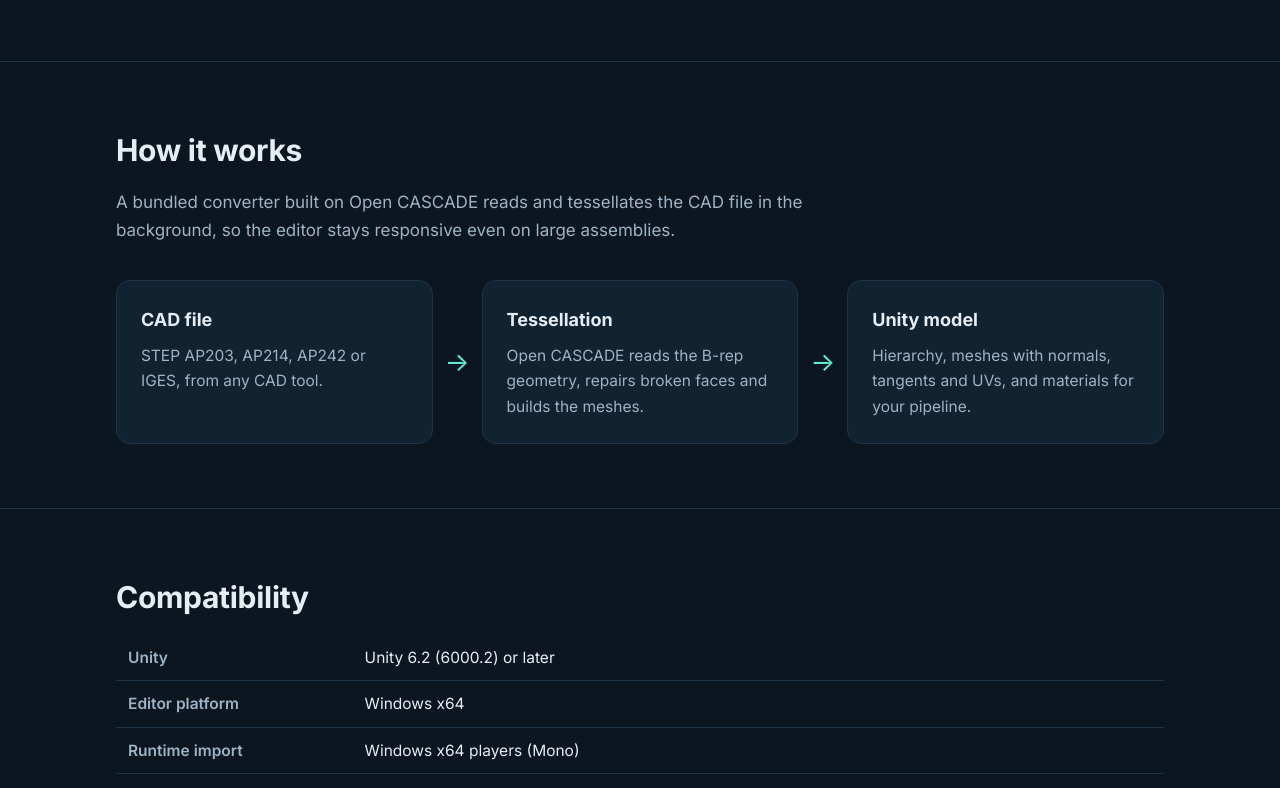
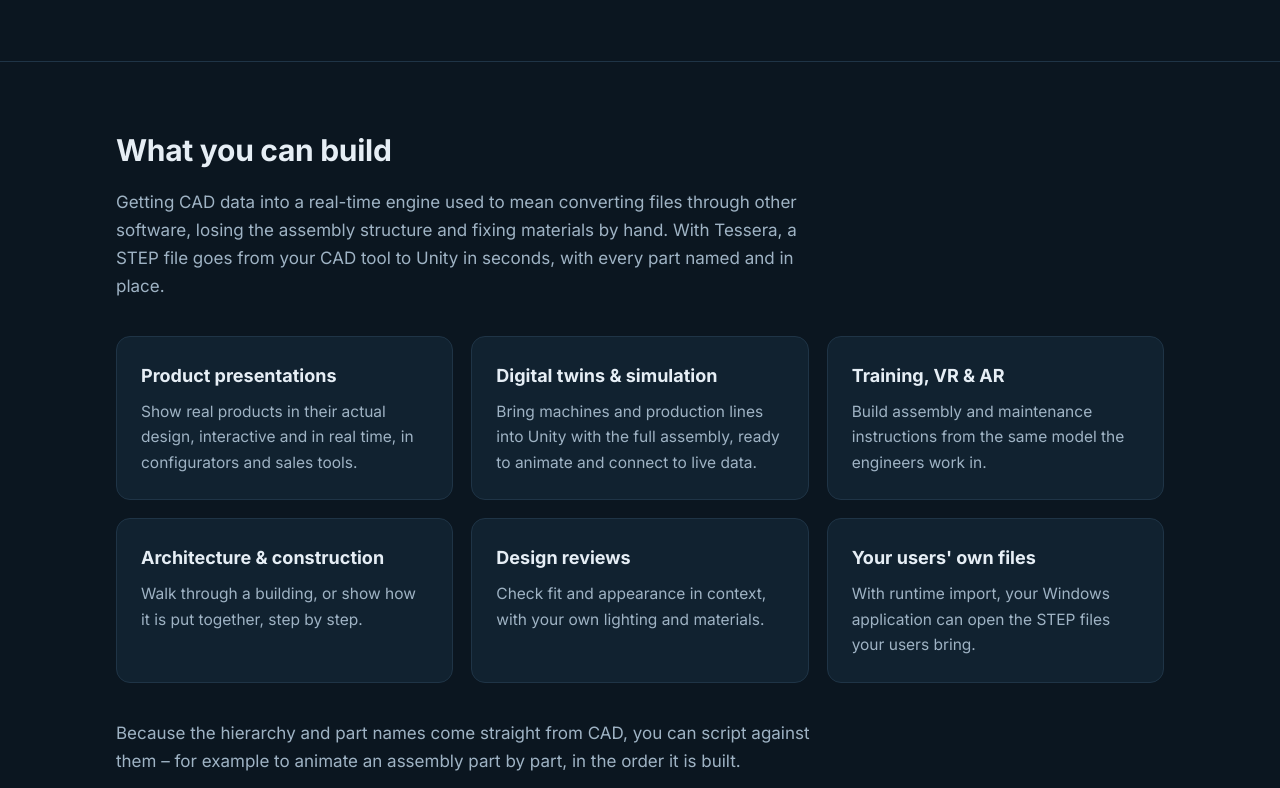
Before and after one commit to Anka-Labs/anka-labs.github.io, a plain HTML site: page tessera/index.html in a window 1280 px wide. Shown: the part 1223-2011 px from the top of the page. Drawn offline with Linux system fonts and the light colour scheme.

Commit message:
Tessera page: what you can build

```diff
--- a/tessera/index.html
+++ b/tessera/index.html
@@ -35,6 +35,16 @@
 </div></section>
 
 <section><div class="wrap">
+  <h2>What you can build</h2>
+  <p class="intro">Getting CAD data into a real-time engine used to mean converting files through other software,
+    losing the assembly structure and fixing materials by hand. With Tessera, a STEP file goes from your CAD tool to
+    Unity in seconds, with every part named and in place.</p>
+  <div class="grid"><div class='card'><h3>Product presentations</h3><p>Show real products in their actual design, interactive and in real time, in configurators and sales tools.</p></div><div class='card'><h3>Digital twins & simulation</h3><p>Bring machines and production lines into Unity with the full assembly, ready to animate and connect to live data.</p></div><div class='card'><h3>Training, VR & AR</h3><p>Build assembly and maintenance instructions from the same model the engineers work in.</p></div><div class='card'><h3>Architecture & construction</h3><p>Walk through a building, or show how it is put together, step by step.</p></div><div class='card'><h3>Design reviews</h3><p>Check fit and appearance in context, with your own lighting and materials.</p></div><div class='card'><h3>Your users' own files</h3><p>With runtime import, your Windows application can open the STEP files your users bring.</p></div></div>
+  <p class="intro" style="margin:36px 0 0">Because the hierarchy and part names come straight from CAD, you can
+    script against them – for example to animate an assembly part by part, in the order it is built.</p>
+</div></section>
+
+<section><div class="wrap">
   <h2>How it works</h2>
   <p class="intro">A bundled converter built on Open CASCADE reads and tessellates the CAD file in the background, so
     the editor stays responsive even on large assemblies.</p>
```
